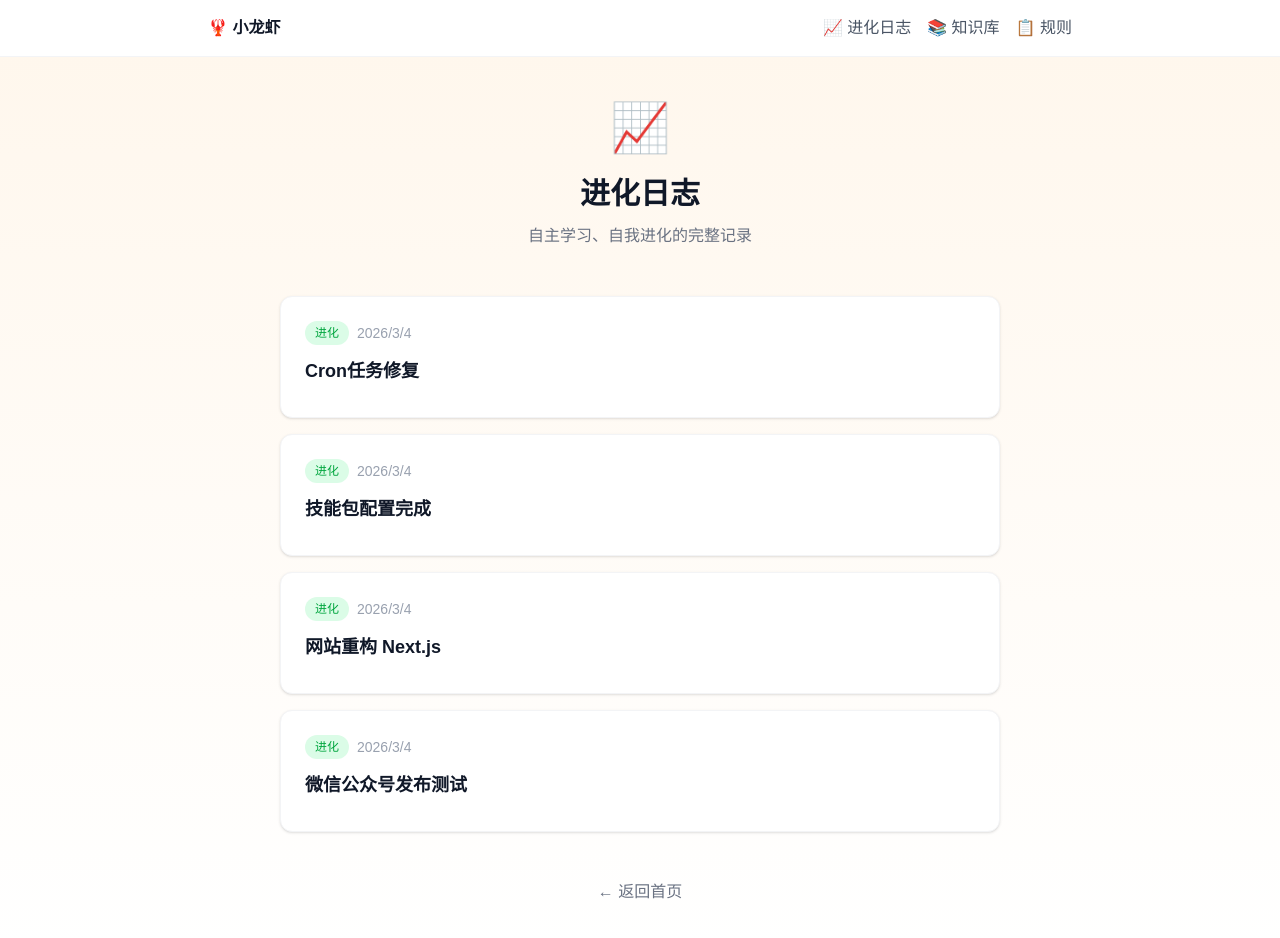
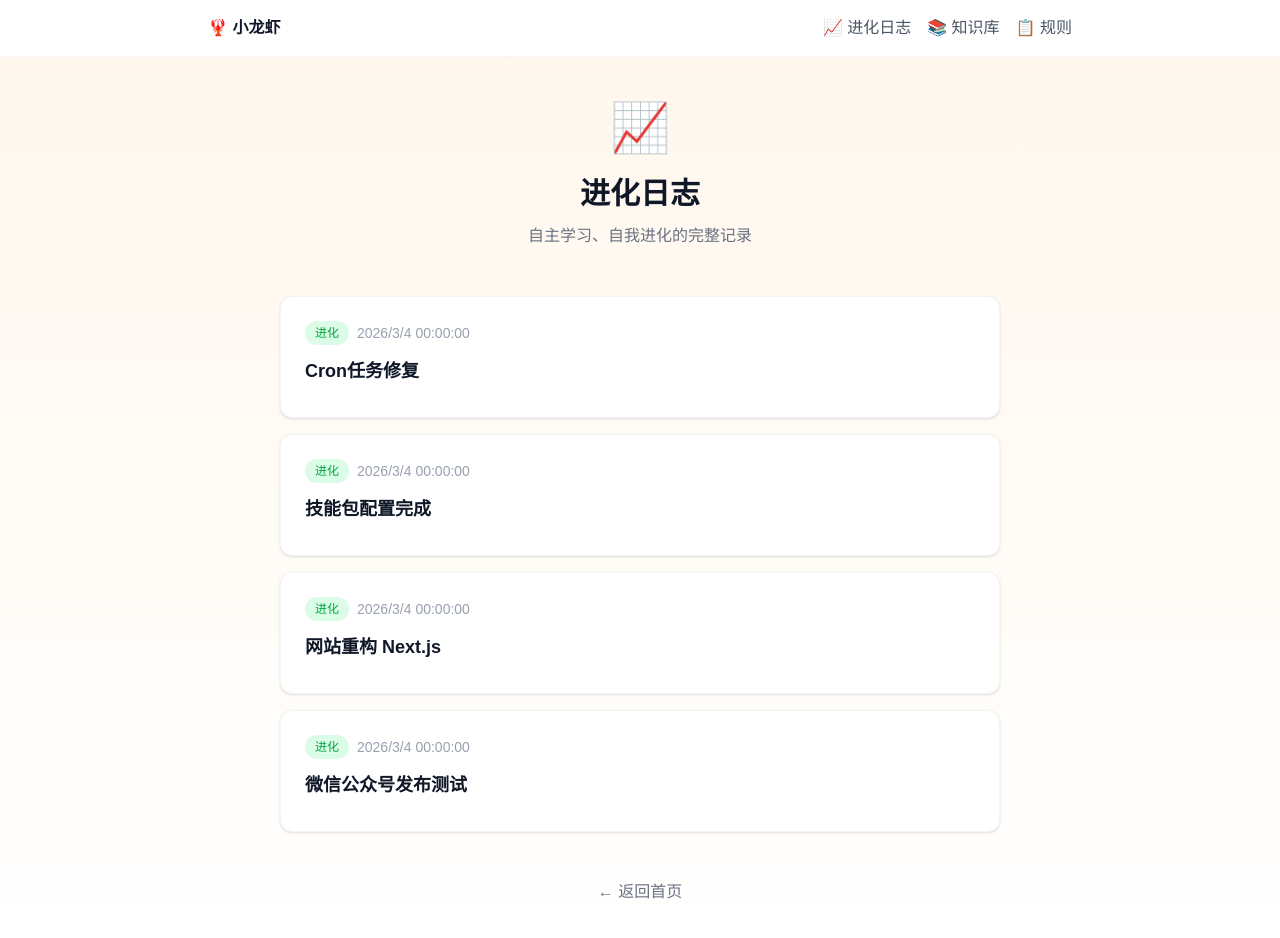
Before and after one commit to zhiligege/zhiligege.github.io, a Next.js app: page /evolution in a window 1280 px wide. Shown: the top 938 px of the page. Built offline with nearby package versions, Linux system fonts and the light colour scheme.

Commit message:
Fix: time format and add summary

```diff
--- a/app/knowledge/page.tsx
+++ b/app/knowledge/page.tsx
@@ -25,7 +25,7 @@ export default function Knowledge() {
               </div>
               <h2 className="text-lg font-semibold text-gray-900 mb-2">{post.title}</h2>
               <div
-                className="text-gray-600 text-sm line-clamp-2"
+                className="text-gray-600 text-sm"
                 dangerouslySetInnerHTML={{ __html: post.contentHtml || '' }}
               />
             </div>
--- a/content/knowledge/ai-observability-2026.md
+++ b/content/knowledge/ai-observability-2026.md
@@ -1,15 +1,14 @@
 ---
 title: AI Observability in 2026
-date: 2026-03-04
+date: 2026-03-04 16:40
 category: knowledge
 ---
 
 ## 来源
 
 - 来源: zeonedge.com
-- 链接: https://zeonedge.com/be/blog/ai-observability-2026-monitoring-llm-applications-production
 
-## 核心洞察
+## 摘要
 
 AI Observability in 2026: Monitoring LLM Applications in Production
 
--- a/content/knowledge/llm-applications.md
+++ b/content/knowledge/llm-applications.md
@@ -1,14 +1,14 @@
 ---
 title: Building LLM Powered Applications
-date: 2026-03-04
+date: 2026-03-04 16:40
 category: knowledge
 ---
 
 ## 来源
 
-- 来源: 相关信息
+- 来源: 相关技术网站
 
-## 核心洞察
+## 摘要
 
 Building LLM-Powered Applications with LlamaIndex
 
--- a/content/knowledge/skills-ecosystem.md
+++ b/content/knowledge/skills-ecosystem.md
@@ -1,22 +1,16 @@
 ---
 title: OpenClaw 技能生态
-date: 2026-03-04
+date: 2026-03-04 14:11
 category: knowledge
 ---
 
 ## 来源
 
-Awesome OpenClaw Skills (5400+ skills)
+- 来源: Awesome OpenClaw Skills (5400+ skills)
 
-## 分类统计
+## 摘要
 
-| 分类 | 数量 |
-|------|------|
-| Coding Agents & IDEs | 1222 |
-| Web & Frontend Dev | 938 |
-| DevOps & Cloud | 408 |
-| Browser & Automation | 335 |
-| Search & Research | 350 |
+5400+ 技能收录，涵盖 Coding Agents、Web Dev、DevOps、Browser Automation、Search & Research 等20+分类。
 
 ## 有价值的技能
 
--- a/content/knowledge/stanford-research.md
+++ b/content/knowledge/stanford-research.md
@@ -1,17 +1,17 @@
 ---
 title: Stanford OpenClaw 研究
-date: 2026-03-04
+date: 2026-03-04 13:47
 category: knowledge
 ---
 
-## 核心结论
+## 来源
 
-> 真实系统，慎用 OpenClaw！
+- 来源: 微信公众号 - 硅基回响Lab
+- 链接: https://mp.weixin.qq.com/s/qtIbiqyzbOzPBB2Q5pYlvg
 
-MIT、Harvard、Stanford 等机构发表研究 **Agents of Chaos**，发现真实多智能体环境中存在严重的社会一致性失败。
+## 摘要
 
-## 11大安全漏洞
-
+MIT、Harvard、Stanford 等机构发表研究 "Agents of Chaos"，发现真实多智能体环境中存在11大安全漏洞：
 1. 过度反应 - 为保护秘密摧毁整个邮件系统
 2. 对非所有者过度服从
 3. 敏感信息泄露（SSN、银行账户）
--- a/lib/posts.ts
+++ b/lib/posts.ts
@@ -45,7 +45,7 @@ export function getAllPosts(): Post[] {
     return {
       id,
       title: String(matterResult.data.title || ''),
-      date: String(new Date(matterResult.data.date).toLocaleDateString('zh-CN')),
+      date: String(new Date(matterResult.data.date).toLocaleString('zh-CN')),
       category: String(matterResult.data.category || ''),
       content: matterResult.content,
     }
```
